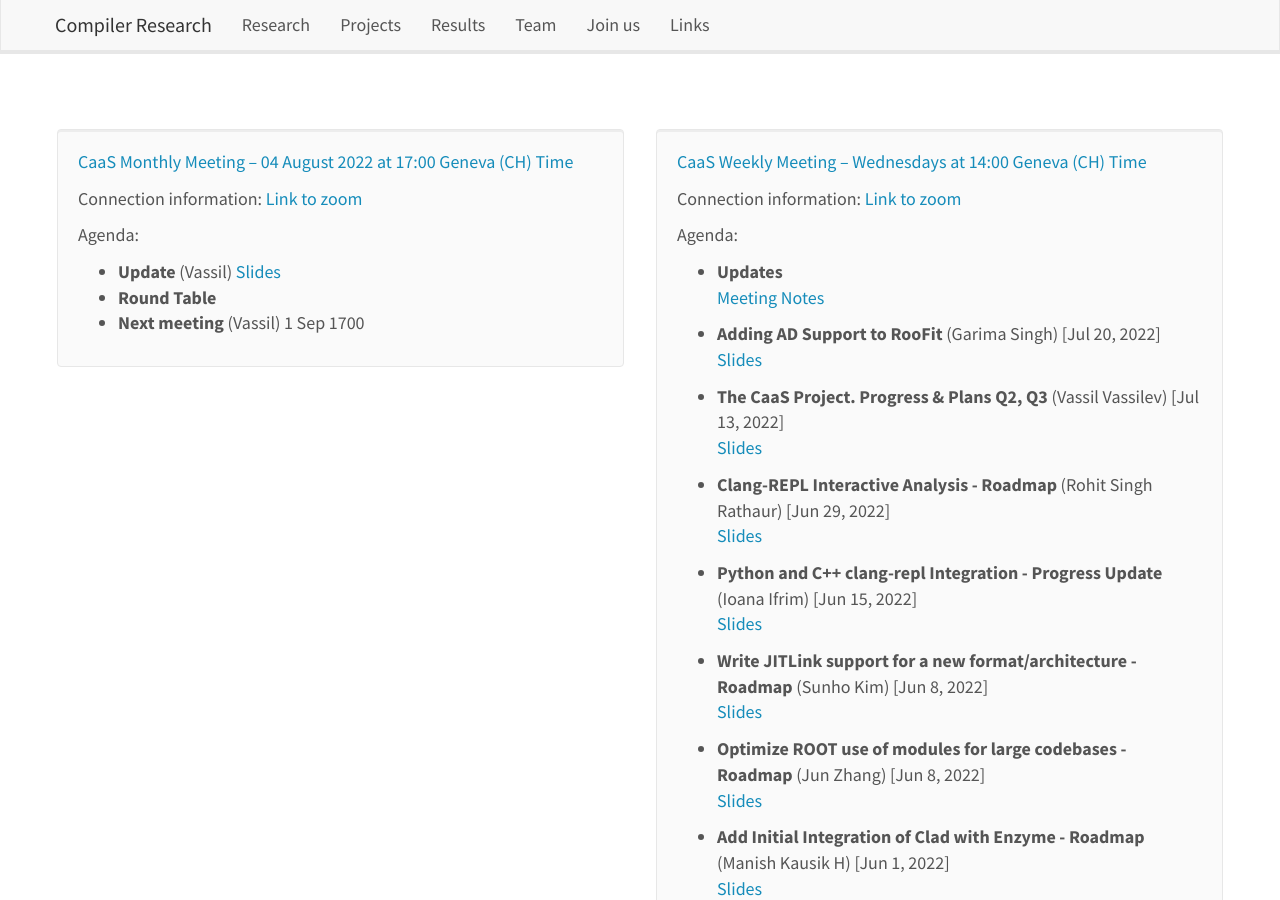
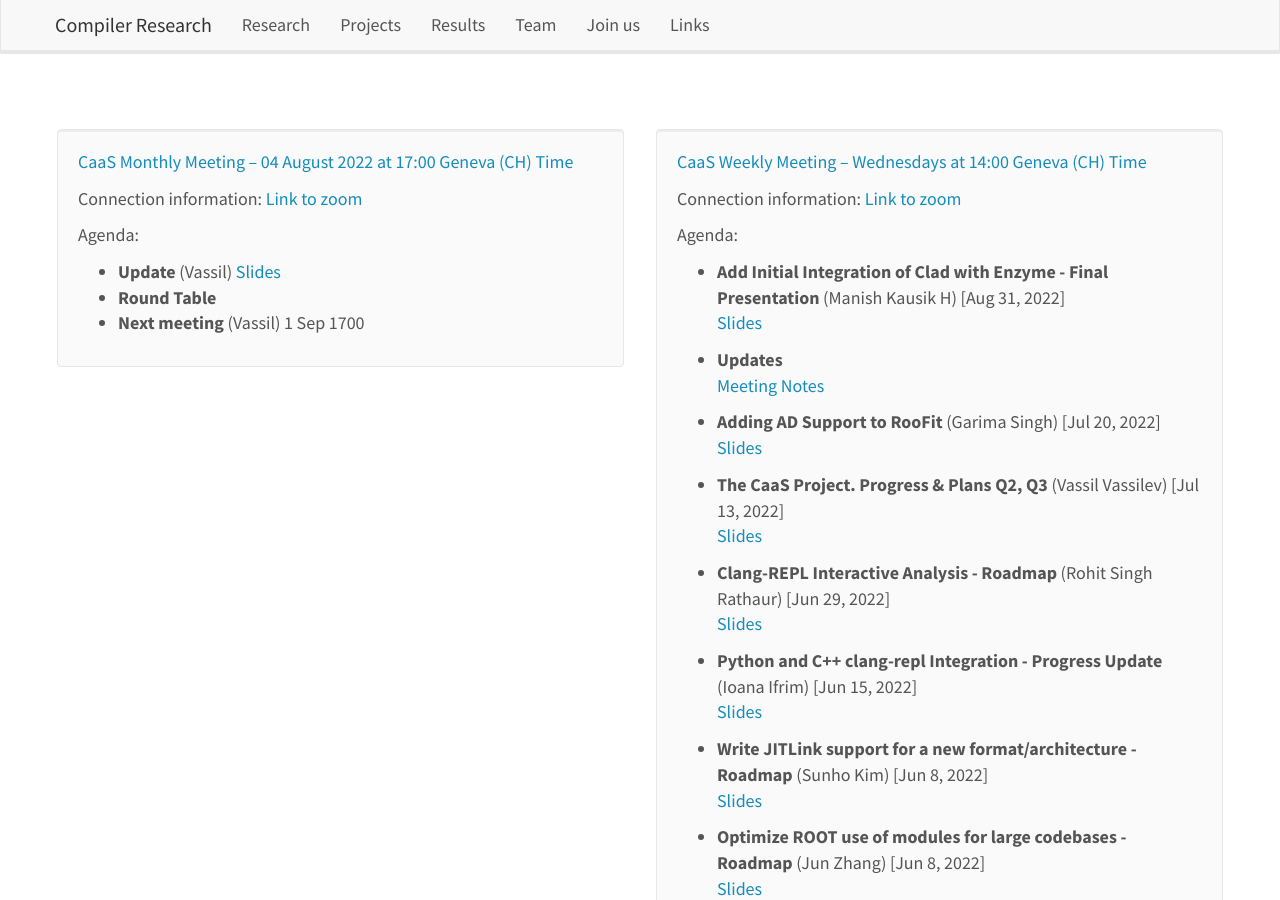
Before and after one commit to vgvassilev/clad, a Jekyll site: the page built from _pages/meetings.md, in a window 1280 px wide and 900 px high, scrolled down 452 px. Built offline with Jekyll 4.4.1, drawn with Linux system fonts in a browser that asks for light colours; nearby versions of some CDN libraries; a style sheet for code colours, icons or effects is not loaded.

Commit message:
Add Final Presentation for Integrating clad with Enzyme

```diff
--- a/_data/standing_meetings.yml
+++ b/_data/standing_meetings.yml
@@ -15,6 +15,10 @@
   time_cest: "14:00"
   connect: "[Link to zoom](https://princeton.zoom.us/j/97915651167?pwd=MXJ1T2lhc3Z5QWlYbUFnMTZYQlNRdz09)"
   agenda:
+    - title: "Add Initial Integration of Clad with Enzyme - Final Presentation"
+      date: 2022-08-31 14:00:00 +0200
+      speaker: "Manish Kausik H"
+      link: "[Slides](/assets/presentations/Manish_Integration_of_Enzyme_with_Clad_Final_Presentation.pdf)"
     - title: Updates
       link: "[Meeting Notes](https://docs.google.com/document/d/1HMUtM8rRPeTYDqsWZVD-iQityjJj9_GKgu0FHHbiBr0)"
     - title: "Adding AD Support to RooFit"
```
Also changed, not shown: 1 other file.
